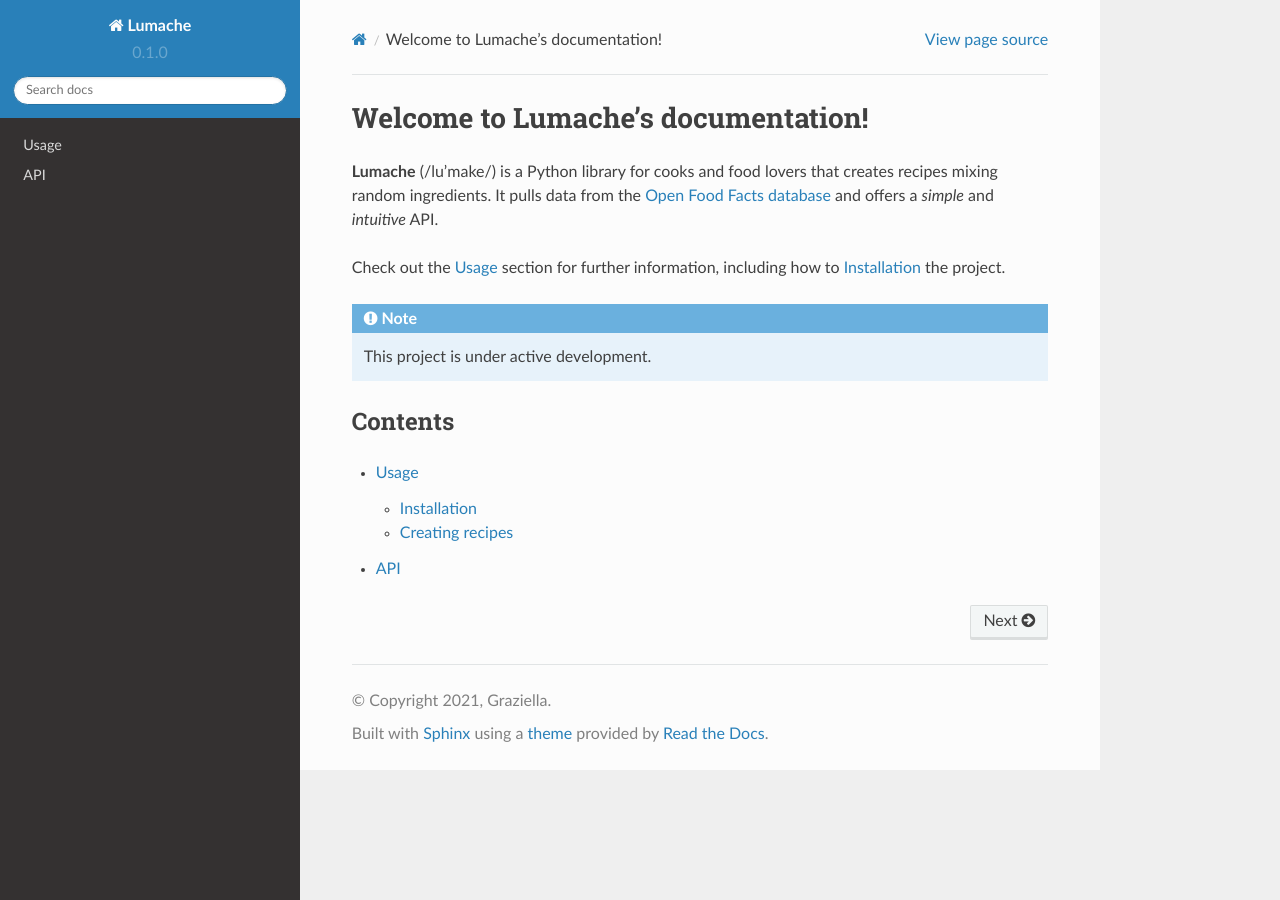
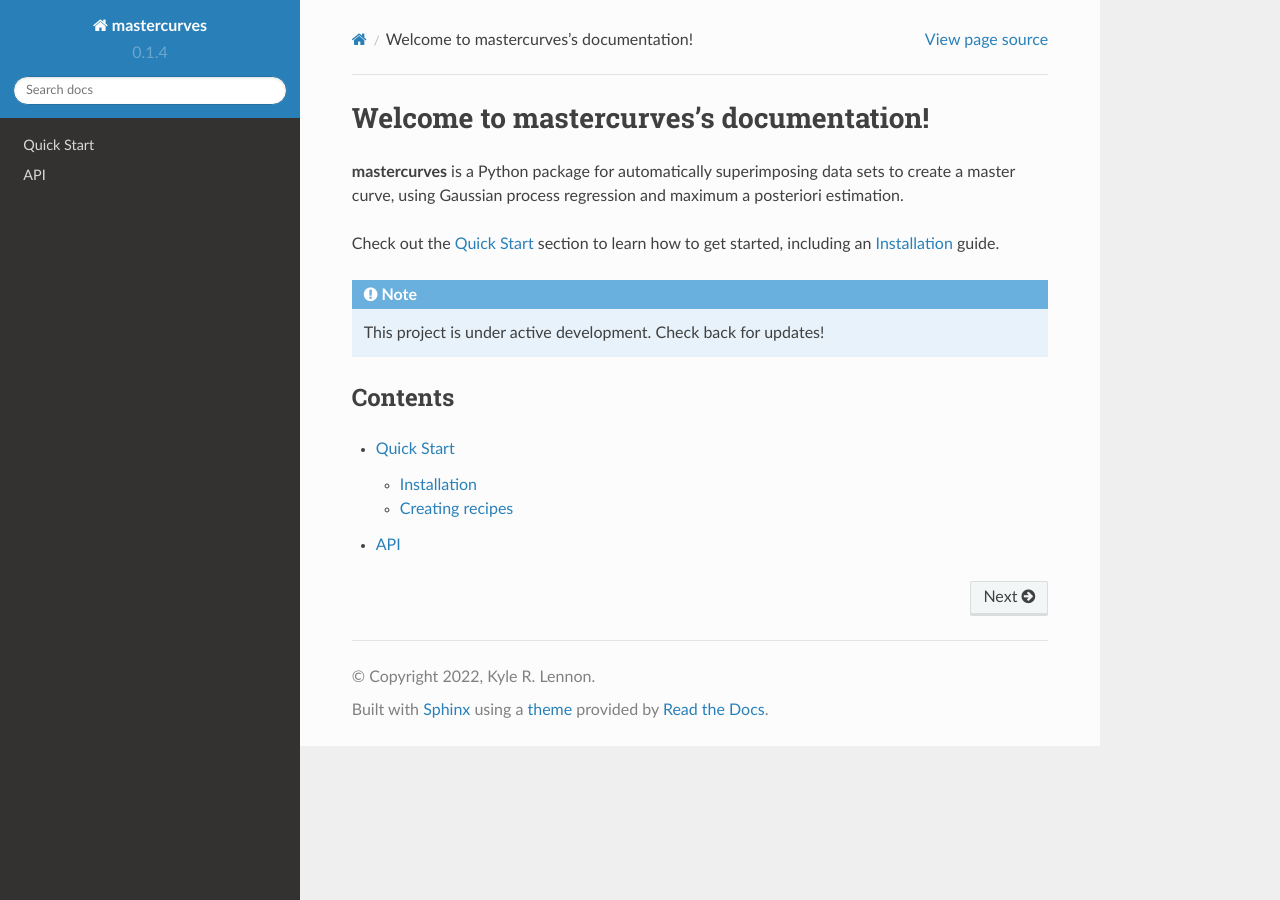
Before and after one commit to krlennon/mastercurves, a Sphinx documentation site: the page built from docs/source/index.rst, in a window 1280 px wide. Built offline with Sphinx 7.4.7 and the Read the Docs theme 2.0.0, drawn with Linux system fonts in a browser that asks for light colours.

Commit message:
update doc template

```diff
--- a/docs/source/conf.py
+++ b/docs/source/conf.py
@@ -2,12 +2,12 @@
 
 # -- Project information
 
-project = 'Lumache'
-copyright = '2021, Graziella'
-author = 'Graziella'
+project = 'mastercurves'
+copyright = '2022, Kyle R. Lennon'
+author = 'Kyle R. Lennon'
 
 release = '0.1'
-version = '0.1.0'
+version = '0.1.4'
 
 # -- General configuration
 
--- a/docs/source/index.rst
+++ b/docs/source/index.rst
@@ -1,22 +1,18 @@
-Welcome to Lumache's documentation!
+Welcome to mastercurves's documentation!
 ===================================
 
-**Lumache** (/lu'make/) is a Python library for cooks and food lovers
-that creates recipes mixing random ingredients.
-It pulls data from the `Open Food Facts database <https://world.openfoodfacts.org/>`_
-and offers a *simple* and *intuitive* API.
+**mastercurves** is a Python package for automatically superimposing data sets to create a master curve, using Gaussian process regression and maximum a posteriori estimation.
 
-Check out the :doc:`usage` section for further information, including
-how to :ref:`installation` the project.
+Check out the :doc:`quickstart` section to learn how to get started, including an :ref:`installation` guide.
 
 .. note::
 
-   This project is under active development.
+   This project is under active development. Check back for updates!
 
 Contents
 --------
 
 .. toctree::
 
-   usage
+   quickstart
    api
--- a/docs/source/usage.rst
+++ b/docs/source/quickstart.rst
@@ -1,4 +1,4 @@
-Usage
+Quick Start
 =====
 
 .. _installation:
@@ -6,11 +6,11 @@ Usage
 Installation
 ------------
 
-To use Lumache, first install it using pip:
+To use mastercurves, first install it using pip:
 
 .. code-block:: console
 
-   (.venv) $ pip install lumache
+   $ pip install mastercurves
 
 Creating recipes
 ----------------
```
